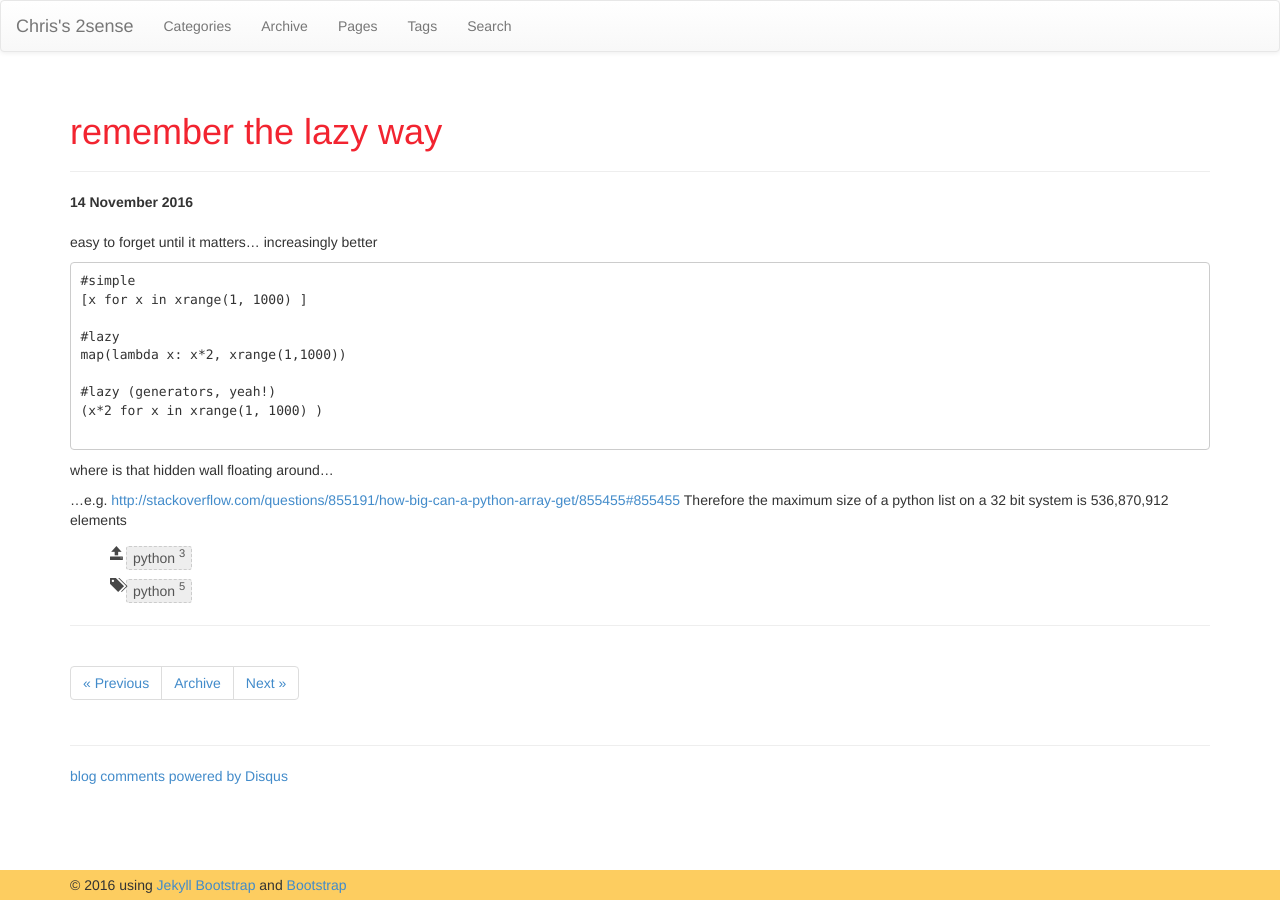
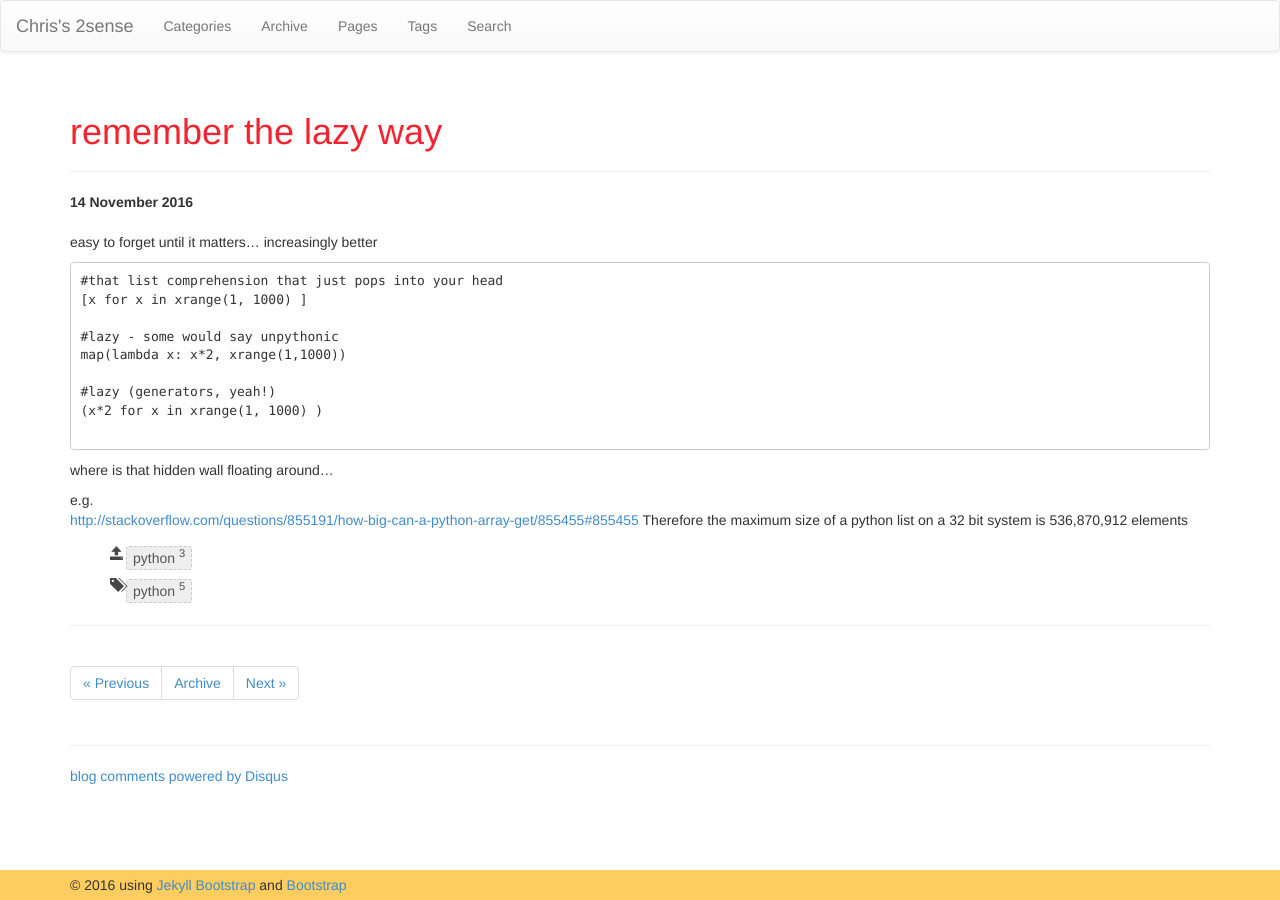
Before and after one commit to faizanvahevaria/chrisamow.github.io, a Jekyll site: the page built from _posts/2016-11-14-remember-the-lazy-way.md, in a window 1280 px wide. Built offline with Jekyll 4.4.1, drawn with Linux system fonts in a browser that asks for light colours; nearby versions of some CDN libraries; comment, search, counter and statistics services are not loaded.

Commit message:
blog content

````diff
--- a/_posts/2016-11-14-remember-the-lazy-way.md
+++ b/_posts/2016-11-14-remember-the-lazy-way.md
@@ -10,10 +10,10 @@ comments: true
 easy to forget until it matters... increasingly better
 
 ```
-#simple
+#that list comprehension that just pops into your head
 [x for x in xrange(1, 1000) ]
 
-#lazy
+#lazy - some would say unpythonic
 map(lambda x: x*2, xrange(1,1000))
 
 #lazy (generators, yeah!)
@@ -23,6 +23,6 @@ map(lambda x: x*2, xrange(1,1000))
 
 where is that hidden wall floating around...
 
-...e.g.
+e.g.
 <http://stackoverflow.com/questions/855191/how-big-can-a-python-array-get/855455#855455>
-Therefore the maximum size of a python list on a 32 bit system is 536,870,912 elements
+	Therefore the maximum size of a python list on a 32 bit system is 536,870,912 elements
````
Also changed, not shown: _posts/2016-11-14-misc-tools.md (added, +15 -0 lines).
